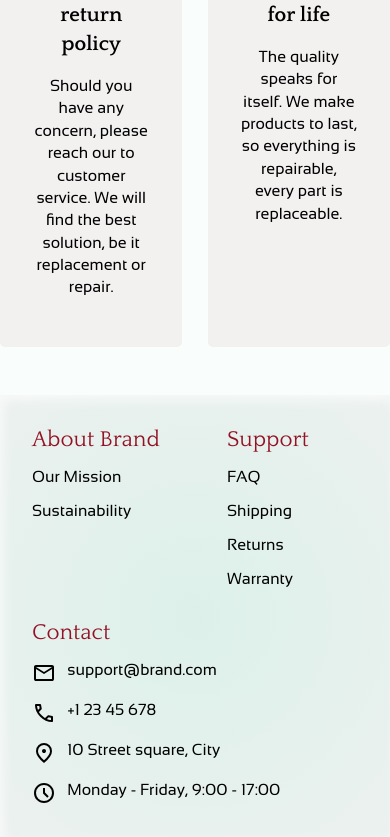
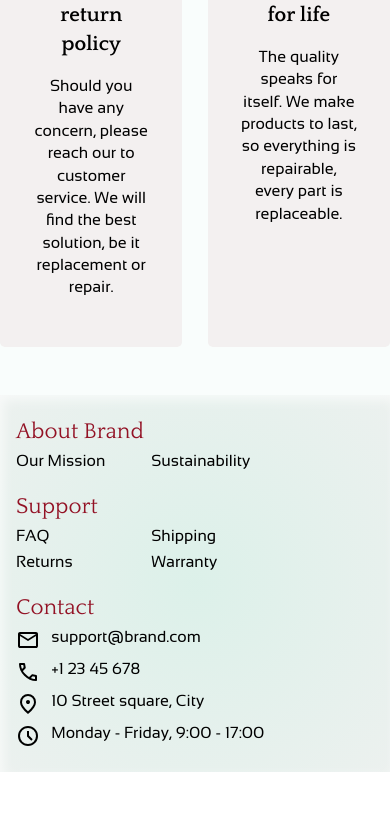
Before and after one commit to Katalout/shopping-cart, a React (Vite) app: page / in a window 390 px wide. Shown: the part 3187-4024 px from the top of the page. After the commit the page ends 3959 px from the top, so only its background shows below. Built offline with nearby package versions, Linux system fonts and the light colour scheme; no server answers.

Commit message:
Footer: rework for smaller screens

```diff
--- a/src/App.css
+++ b/src/App.css
@@ -268,7 +268,7 @@ section.support {
   }
 
   & li {
-    margin-block-start: 1em;
+    margin-block-start: 0.5em;
     font-family: var(--font-body);
     width: max-content;
     display: flex;
@@ -309,9 +309,46 @@ section.support {
 
   section.support {
     display: flex;
-    flex-wrap: wrap;
-    justify-content: start;
-    gap: 2rem;
+    justify-content: space-between;
+
+  }
+}
+
+@media (max-width: 850px) {
+  section.support {
+    flex-direction: column;
+    align-items: stretch;
+    gap: 1.5rem;
+    padding: 3rem var(--padding);
+
+    & h3 {
+      margin-bottom: 0.5rem;
+    }
+
+    &>div:first-child {
+      margin-right: 0;
+    }
+
+    & ul {
+
+      display: grid;
+      grid-template-columns: 13ch 14ch;
+      gap: 8vw;
+      row-gap: 0.5rem;
+
+      & li {
+        margin-block-start: 0;
+      }
+    }
+
+    &>div:last-child ul {
+      grid-template-columns: repeat(auto-fit, minmax(46%, 1fr));
+      column-gap: 2em;
+
+      & li {
+        width: fit-content;
+      }
+    }
   }
 }
 
@@ -334,9 +371,7 @@ section.support {
     }
   }
 
-  section.support {
-    padding-right: var(--padding);
-  }
+
 
 }
 
@@ -366,8 +401,7 @@ section.support {
   }
 
   section.support {
-    padding: 2rem;
-    padding-right: var(--padding);
+    padding: 1.5rem 1rem;
 
     & li {
       width: fit-content;
```
